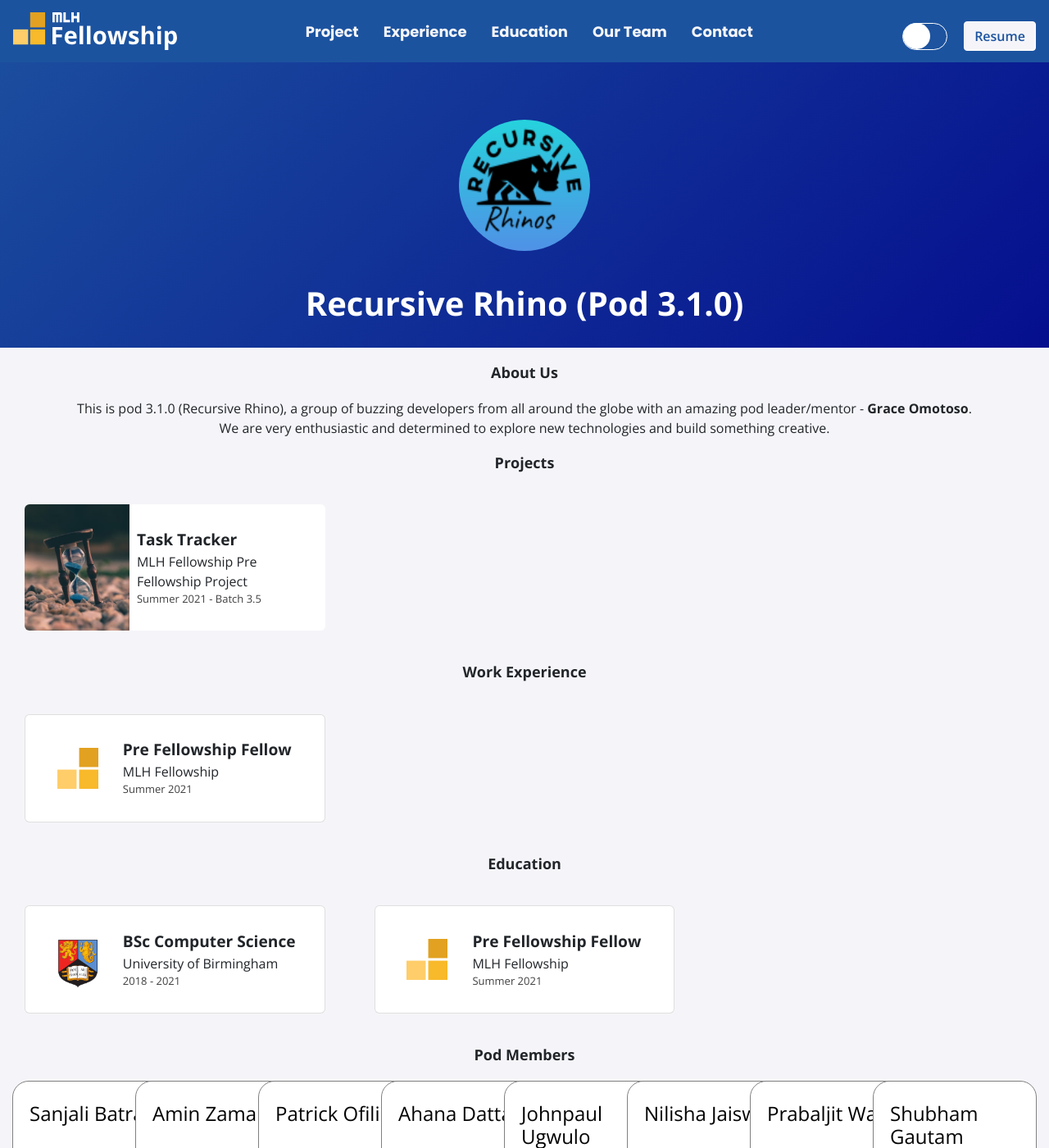
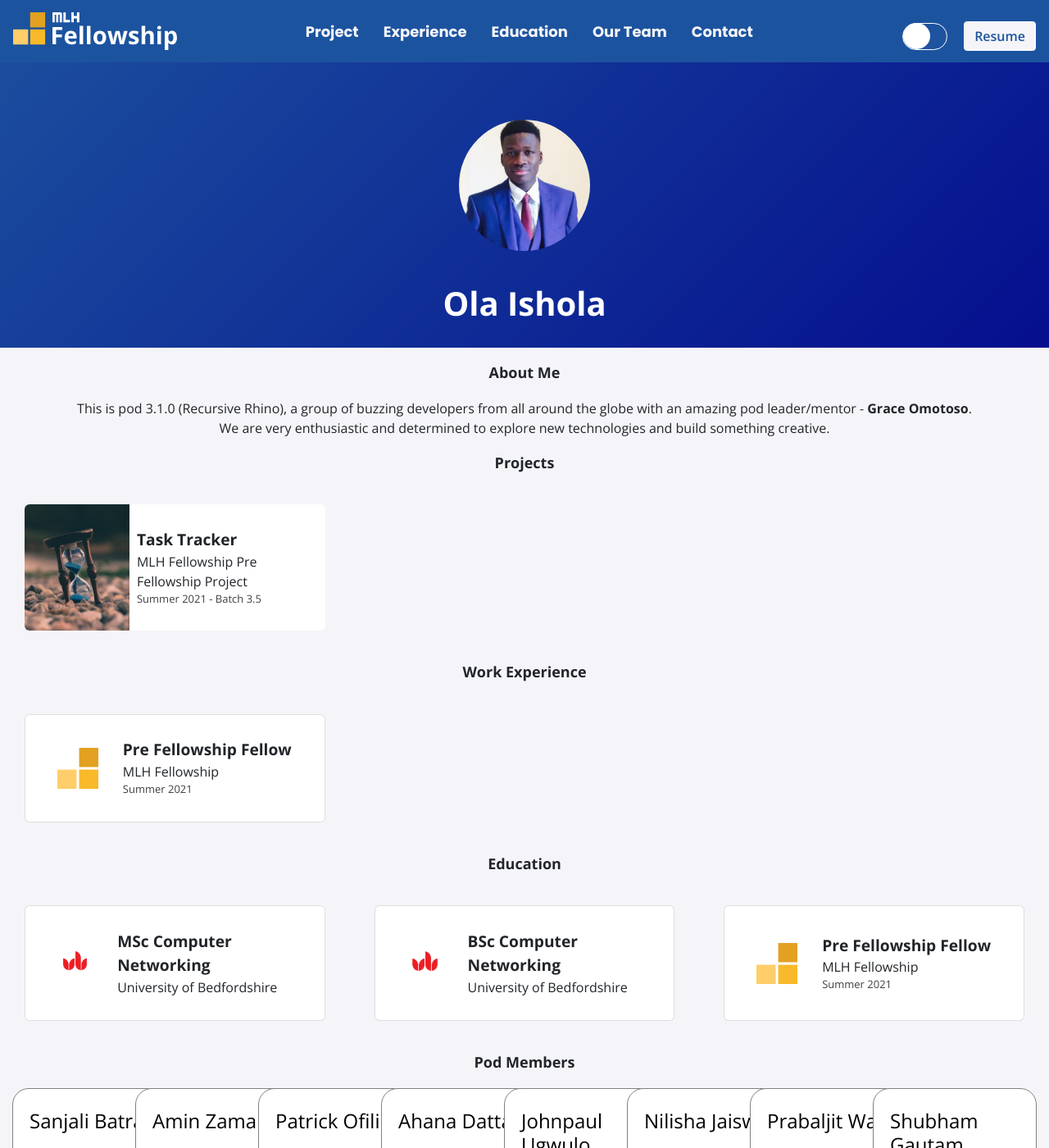
Before and after one commit to olaishola05/olaishola.github.io, a Jekyll site: the page built from index.html, in a window 1280 px wide and 1400 px high. Shown: the whole window at 82% size. Built offline with Jekyll 4.4.1, drawn with Linux system fonts in a browser that asks for light colours; nearby versions of some CDN libraries.

Commit message:
added the education and changed the profile picture

```diff
--- a/_config.yml
+++ b/_config.yml
@@ -1,12 +1,12 @@
-title: "Recursive Rhino (Pod 3.1.0)"
-email: fellowship@mlh.io
+title: "Ola Ishola"
+email: olaishola@hotmail.co.uk
 description: >- # this means to ignore newlines until "baseurl:"
   This is my portfolio website!
 baseurl: "/"
 url: "/"
 form_url: "https://formspree.io/f/mnqlbokq"
-twitter_username: mlhacks
-github_username:  mlh-fellowship
+twitter_username: Orlaish
+github_username:  netman5
 
 sass:
   sass_dir: _sass
--- a/_data/education.yml
+++ b/_data/education.yml
@@ -1,6 +1,9 @@
-- course: BSc Computer Science
-  institute: University of Birmingham
-  dates: 2018 - 2021
+- course: MSc Computer Networking
+  institute: University of Bedfordshire
+  logo: uob.png
+
+- course: BSc Computer Networking
+  institute: University of Bedfordshire
   logo: uob.png
 
 - course: Pre Fellowship Fellow
--- a/_includes/bio.html
+++ b/_includes/bio.html
@@ -1,4 +1,4 @@
-<h2>About Us</h2>
+<h2>About Me</h2>
 <div>
     <p style="text-align:center; padding:0px 40px">This is pod 3.1.0 (Recursive Rhino), a group of buzzing developers from all around the globe with an amazing
         pod leader/mentor - <b>Grace Omotoso</b>. <br> We are very enthusiastic and determined to explore new technologies and build something creative.</p>
--- a/_includes/profile.html
+++ b/_includes/profile.html
@@ -1,6 +1,6 @@
 <div class="profile">
     <div class="profile-picture">
-        <img src="./assets/img/rhino.png">
+        <img src="./assets/img/identity.jpeg">
     </div>
     <h1>{{ site.title }}</h1>
 </div>
```
Also changed, not shown: assets/img/education/uob.png, assets/img/identity.jpeg (added).
